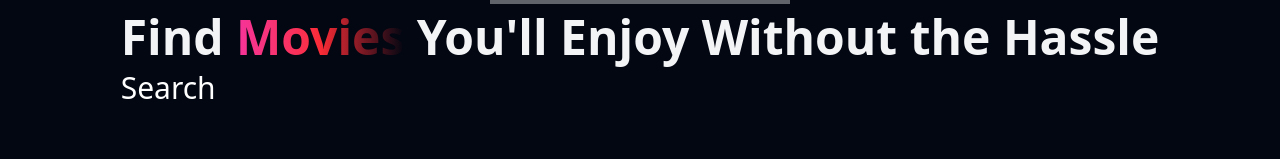
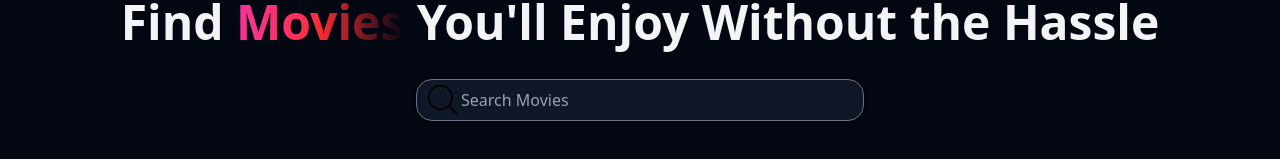
Before and after one commit to biruk1122/Movie-Mate-React-, a React (Vite) app: page / in a window 1280 px wide. Shown: the part 545-704 px from the top of the page. Built offline with nearby package versions, Linux system fonts and the light colour scheme; grey boxes are pictures that could not be loaded.

Commit message:
compliting the heading part

```diff
--- a/src/App.jsx
+++ b/src/App.jsx
@@ -24,6 +24,7 @@ function App() {
           </h1>
         </header>
         <Search searchTerm={searchTerm} setSearchTerm={setSearchTerm} />
+        <h1 className="text-gray-100 text-center text-2xl">{searchTerm}</h1>
       </div>
     </main>
   )
--- a/src/components/Search.jsx
+++ b/src/components/Search.jsx
@@ -1,5 +1,22 @@
-function Search() {
-  return <div className="text-white text-3xl">Search</div>
+function Search({ searchTerm, setSearchTerm }) {
+  return (
+    <div className=" w-full flex justify-center mt-6">
+      <div className="relative w-full max-w-md">
+        <img
+          src="./search.svg"
+          className="w-[30px] h-[30px] absolute left-3 top-1/2 transform -translate-y-1/2 "
+          alt="Search Icon"
+        />
+        <input
+          type="text"
+          placeholder="Search Movies"
+          value={searchTerm}
+          onChange={(event) => setSearchTerm(event.target.value)}
+          className="bg-gray-900 w-full pl-11 pr-4 py-2 rounded-2xl border border-gray-500 text-gray-100 placeholder-gray-400 focus:ring-2 focus:ring-indigo-500 focus:border-indigo-500 shadow-sm"
+        />
+      </div>
+    </div>
+  )
 }
 
 export default Search
```
